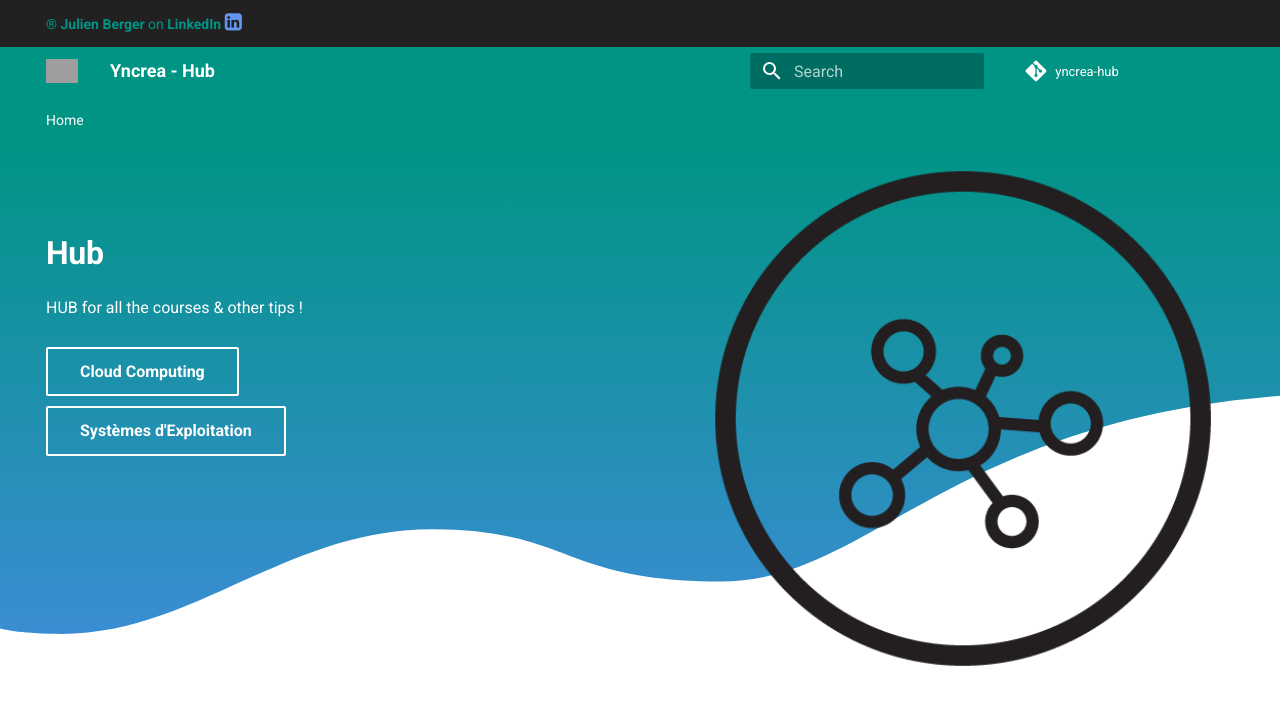
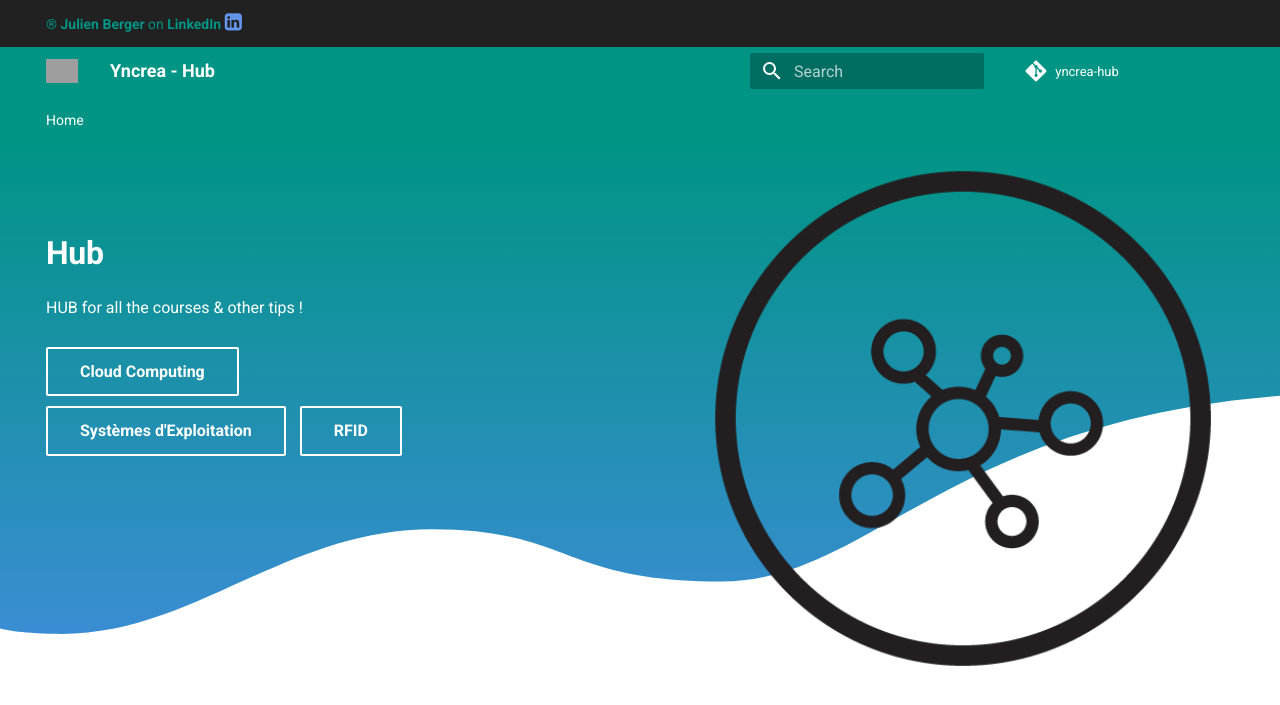
Before and after one commit to jurocknsail/yncrea-hub, an MkDocs documentation site: the page built from docs/index.md, in a window 1280 px wide. Shown: the top 705 px of the page. Built offline with MkDocs 1.6.1 and Material for MkDocs 9.7.7, drawn with Linux system fonts in a browser that asks for light colours; comment, search, counter and statistics services are not loaded; grey boxes are pictures that could not be loaded.

Commit message:
Add RFID

```diff
--- a/material/overrides/home.html
+++ b/material/overrides/home.html
@@ -23,6 +23,9 @@ This file was automatically generated - do not edit
         <a href="https://jurocknsail.github.io/yncrea-sysexp/" title="{{ lang.t('source.link.title') }}" class="md-button">
           Systèmes d'Exploitation
         </a>
+        <a href="https://jurocknsail.github.io/yncrea-rfid/" title="{{ lang.t('source.link.title') }}" class="md-button">
+          RFID
+        </a>
       </div>
     </div>
   </div>
```
